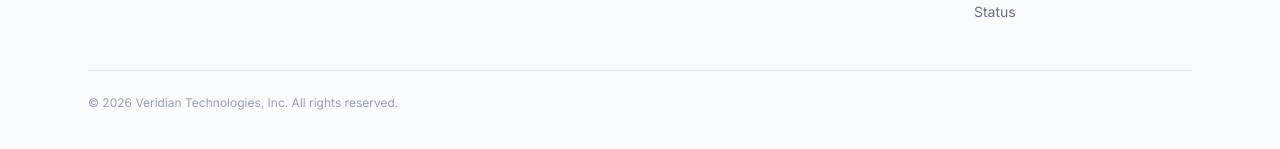
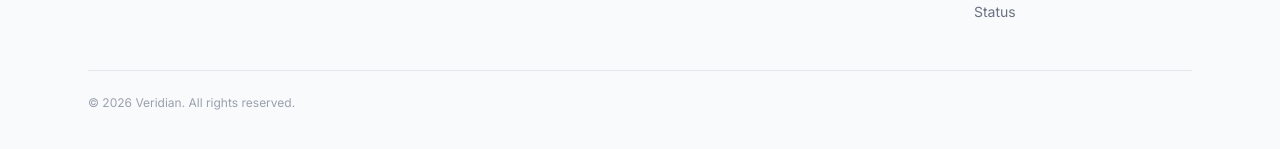
Before and after one commit to veridianapi/veridian-web, a Next.js app: page / in a window 1280 px wide. Shown: the part 3699-3848 px from the top of the page. Built offline with nearby package versions, Linux system fonts and the light colour scheme.

Commit message:
Changing Veridian Technologies, Inc-- Veridian

```diff
--- a/app/components/Footer.tsx
+++ b/app/components/Footer.tsx
@@ -34,7 +34,7 @@ export default function Footer() {
           </div>
         </div>
         <div className="mt-12 pt-6 border-t border-gray-200 text-xs text-gray-400">
-          © {new Date().getFullYear()} Veridian Technologies, Inc. All rights reserved.
+          © {new Date().getFullYear()} Veridian. All rights reserved.
         </div>
       </div>
     </footer>
```
